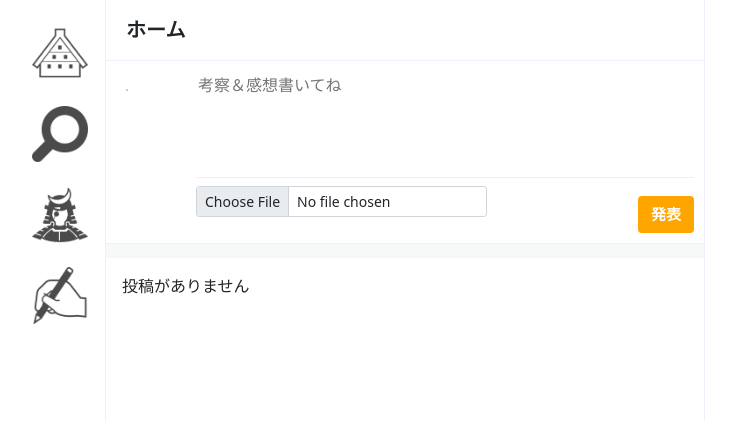
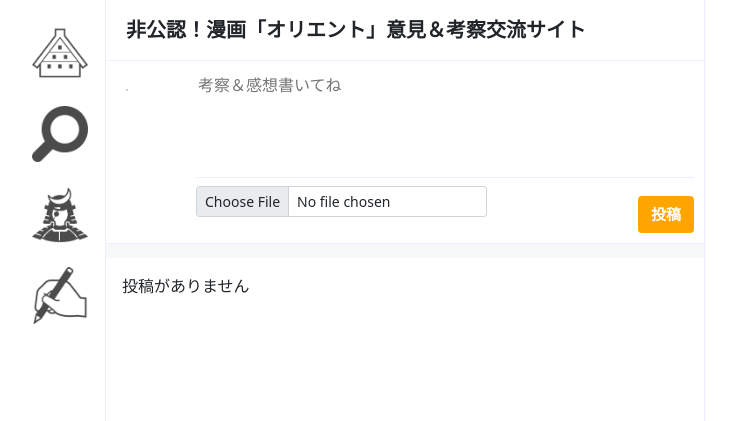
Before and after one commit to ssoranaoki/orient, a PHP site: page /home.php in a window 1280 px wide. Shown: the top 421 px of the page, without its empty margins (280-1016 px from the left). Run offline with PHP 8.4, Linux system fonts and the light colour scheme; the template is opened without the code that fills it, so the values that code supplies are empty; some libraries are stand-ins or nearby versions.

Commit message:
文字変更

```diff
--- a/config.php
+++ b/config.php
@@ -4,7 +4,7 @@ ini_set('display_errors', 1);
 // 日本時間にする
 date_default_timezone_set('Asia/Tokyo');
 // URL/ディレクトリ設定
-define('HOME_URL', 'http://localhost/orient/');
+define('HOME_URL', '/orient/');
 // データベースの接続情報
 define('DB_HOST', 'localhost');
 define('DB_USER', 'root');
--- a/views/home.php
+++ b/views/home.php
@@ -12,7 +12,7 @@
         <?php include_once('../views/common/side.php'); ?>
         <div class="main">
             <div class="main-header">
-                <h1>ホーム</h1>
+                <h1>非公認！漫画「オリエント」意見＆考察交流サイト</h1>
             </div>
 
             <!-- 投稿エリア -->
@@ -27,7 +27,7 @@
                             <div class="mb-0">
                                 <input type="file" name="image" class="form-control form-control-sm">
                             </div>
-                            <button class="btn" type="submit">発表</button>
+                            <button class="btn" type="submit">投稿</button>
                         </div>
                     </form>
                 </div>
--- a/views/post.php
+++ b/views/post.php
@@ -27,7 +27,7 @@
                             <div class="mb-0">
                                 <input type="file" name="image" class="form-control form-control-sm">
                             </div>
-                            <button class="btn" type="submit">発表</button>
+                            <button class="btn" type="submit">投稿</button>
                         </div>
                     </form>
                 </div>
--- a/views/profile.php
+++ b/views/profile.php
@@ -12,7 +12,7 @@
         <?php include_once('../views/common/side.php'); ?>
         <div class="main">
             <div class="main-header">
-                <h1><?php echo $view_requested_user['nickname']; ?></h1>
+                <h1>プロフィール</h1>
             </div>
 
             <!-- プロフィールエリア -->
```
Also changed, not shown: 1 other file.
